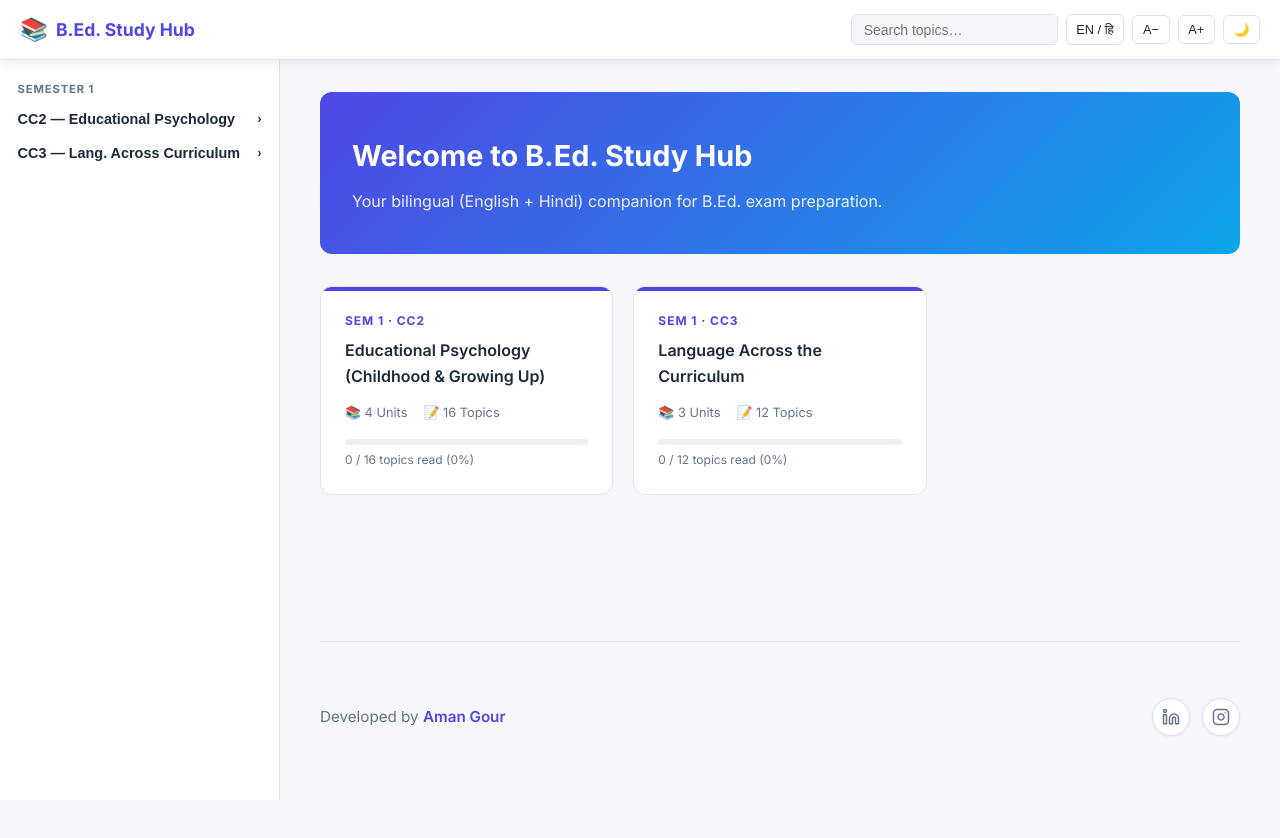
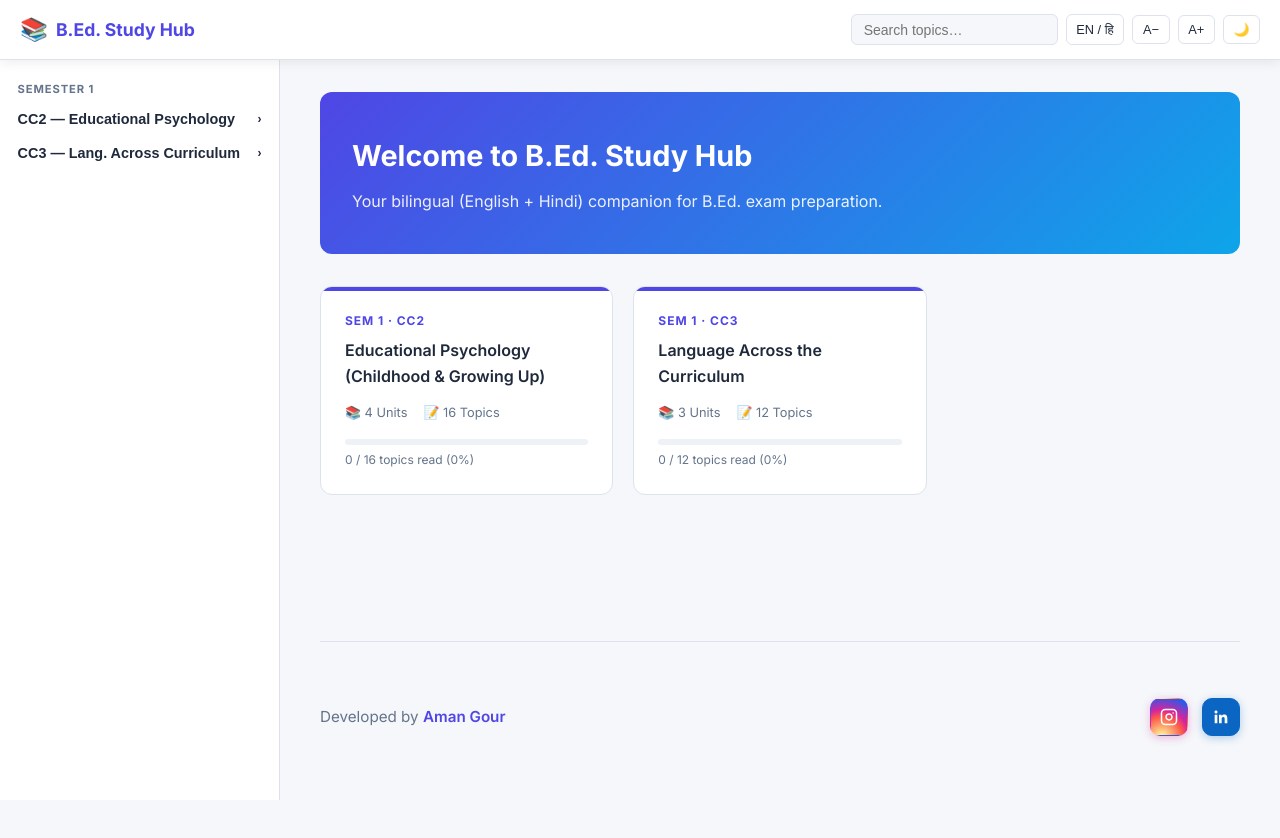
Before and after one commit to amannitw7909-lab/bed-tutorials, a website: page index.html in a window 1280 px wide. Drawn offline with nearby package versions, Linux system fonts and the light colour scheme.

Commit message:
fix : icon color updated

```diff
--- a/css/style.css
+++ b/css/style.css
@@ -653,7 +653,7 @@ body {
 .footer-socials {
   display: flex;
   align-items: center;
-  gap: 0.75rem;
+  gap: 0.85rem;
 }
 
 .social-btn {
@@ -662,39 +662,59 @@ body {
   justify-content: center;
   width: 38px;
   height: 38px;
-  border-radius: 50%;
-  border: 1px solid var(--clr-border);
-  background: var(--clr-surface);
-  color: var(--clr-text-muted);
+  border-radius: 10px;
   text-decoration: none;
-  transition: all var(--transition);
-  box-shadow: 0 1px 3px rgba(0, 0, 0, 0.05);
+  cursor: pointer;
+  transition: transform 0.25s ease, box-shadow 0.25s ease, background 0.25s ease, color 0.25s ease, border-color 0.25s ease;
 }
 
 .social-btn svg {
   display: block;
-  transition: transform var(--transition);
+  transition: transform 0.25s ease;
 }
 
 .social-btn:hover {
-  transform: translateY(-2px);
-  box-shadow: var(--shadow);
+  transform: translateY(-3px) scale(1.08);
 }
 
 .social-btn:hover svg {
   transform: scale(1.1);
 }
 
-.social-btn--linkedin:hover {
+/* LinkedIn - Default: Official LinkedIn Blue Badge */
+.social-btn--linkedin {
   background: #0a66c2;
-  border-color: #0a66c2;
+  border: 1.5px solid #0a66c2;
   color: #ffffff;
+  box-shadow: 0 2px 8px rgba(10, 102, 194, 0.3);
 }
 
+/* LinkedIn - Hover: Inverts to surface card with glowing blue border & icon */
+.social-btn--linkedin:hover {
+  background: var(--clr-surface);
+  border-color: #0a66c2;
+  color: #0a66c2;
+  box-shadow: 0 6px 18px rgba(10, 102, 194, 0.45);
+}
+
+/* Instagram - Default: Official Instagram Gradient Badge */
+.social-btn--instagram {
+  background: radial-gradient(circle at 30% 107%, #fdf497 0%, #fdf497 5%, #fd5949 45%, #d6249f 60%, #285aeb 90%);
+  border: 1.5px solid transparent;
+  color: #ffffff;
+  box-shadow: 0 2px 8px rgba(214, 36, 159, 0.3);
+}
+
+/* Instagram - Hover: Inverts to surface card with glowing magenta border & gradient icon */
 .social-btn--instagram:hover {
-  background: radial-gradient(circle at 30% 107%, #fdf497 0%, #fdf497 5%, #fd5949 45%, #d6249f 60%, #285aeb 90%);
-  border-color: transparent;
-  color: #ffffff;
+  background: var(--clr-surface);
+  border-color: #d6249f;
+  color: #d6249f;
+  box-shadow: 0 6px 18px rgba(214, 36, 159, 0.45);
+}
+
+.social-btn--instagram:hover svg {
+  stroke: url(#igHoverGrad);
 }
 
 /* ---- Responsive ---- */
--- a/index.html
+++ b/index.html
@@ -78,18 +78,24 @@
         <div class="footer-content">
           <p class="footer-dev">Developed by <strong class="footer-author">Aman Gour</strong></p>
           <div class="footer-socials">
-            <a href="https://www.linkedin.com/in/aman-gour-60bb56210" target="_blank" rel="noopener noreferrer" class="social-btn social-btn--linkedin" aria-label="LinkedIn - Aman Gour" title="LinkedIn">
-              <svg width="18" height="18" viewBox="0 0 24 24" fill="none" stroke="currentColor" stroke-width="2" stroke-linecap="round" stroke-linejoin="round" aria-hidden="true">
-                <path d="M16 8a6 6 0 0 1 6 6v7h-4v-7a2 2 0 0 0-2-2 2 2 0 0 0-2 2v7h-4v-7a6 6 0 0 1 6-6z"></path>
-                <rect x="2" y="9" width="4" height="12"></rect>
-                <circle cx="4" cy="4" r="2"></circle>
-              </svg>
-            </a>
             <a href="https://www.instagram.com/a_man_0101/" target="_blank" rel="noopener noreferrer" class="social-btn social-btn--instagram" aria-label="Instagram - a_man_0101" title="Instagram">
               <svg width="18" height="18" viewBox="0 0 24 24" fill="none" stroke="currentColor" stroke-width="2" stroke-linecap="round" stroke-linejoin="round" aria-hidden="true">
+                <defs>
+                  <linearGradient id="igHoverGrad" x1="100%" y1="0%" x2="0%" y2="100%">
+                    <stop offset="0%" stop-color="#285aeb"/>
+                    <stop offset="35%" stop-color="#d6249f"/>
+                    <stop offset="65%" stop-color="#fd5949"/>
+                    <stop offset="100%" stop-color="#fdf497"/>
+                  </linearGradient>
+                </defs>
                 <rect x="2" y="2" width="20" height="20" rx="5" ry="5"></rect>
                 <path d="M16 11.37A4 4 0 1 1 12.63 8 4 4 0 0 1 16 11.37z"></path>
                 <line x1="17.5" y1="6.5" x2="17.51" y2="6.5"></line>
+              </svg>
+            </a>
+            <a href="https://www.linkedin.com/in/aman-gour-60bb56210" target="_blank" rel="noopener noreferrer" class="social-btn social-btn--linkedin" aria-label="LinkedIn - Aman Gour" title="LinkedIn">
+              <svg width="18" height="18" viewBox="0 0 24 24" fill="currentColor" aria-hidden="true">
+                <path d="M20.447 20.452h-3.554v-5.569c0-1.328-.027-3.037-1.852-3.037-1.853 0-2.136 1.445-2.136 2.939v5.667H9.351V9h3.414v1.561h.046c.477-.9 1.637-1.85 3.37-1.85 3.601 0 4.267 2.37 4.267 5.455v6.286zM5.337 7.433c-1.144 0-2.063-.926-2.063-2.065 0-1.138.92-2.063 2.063-2.063 1.14 0 2.064.925 2.064 2.063 0 1.139-.925 2.065-2.064 2.065zm1.782 13.019H3.555V9h3.564v11.452z"/>
               </svg>
             </a>
           </div>
```
Also changed, not shown: data/content-store.js.
